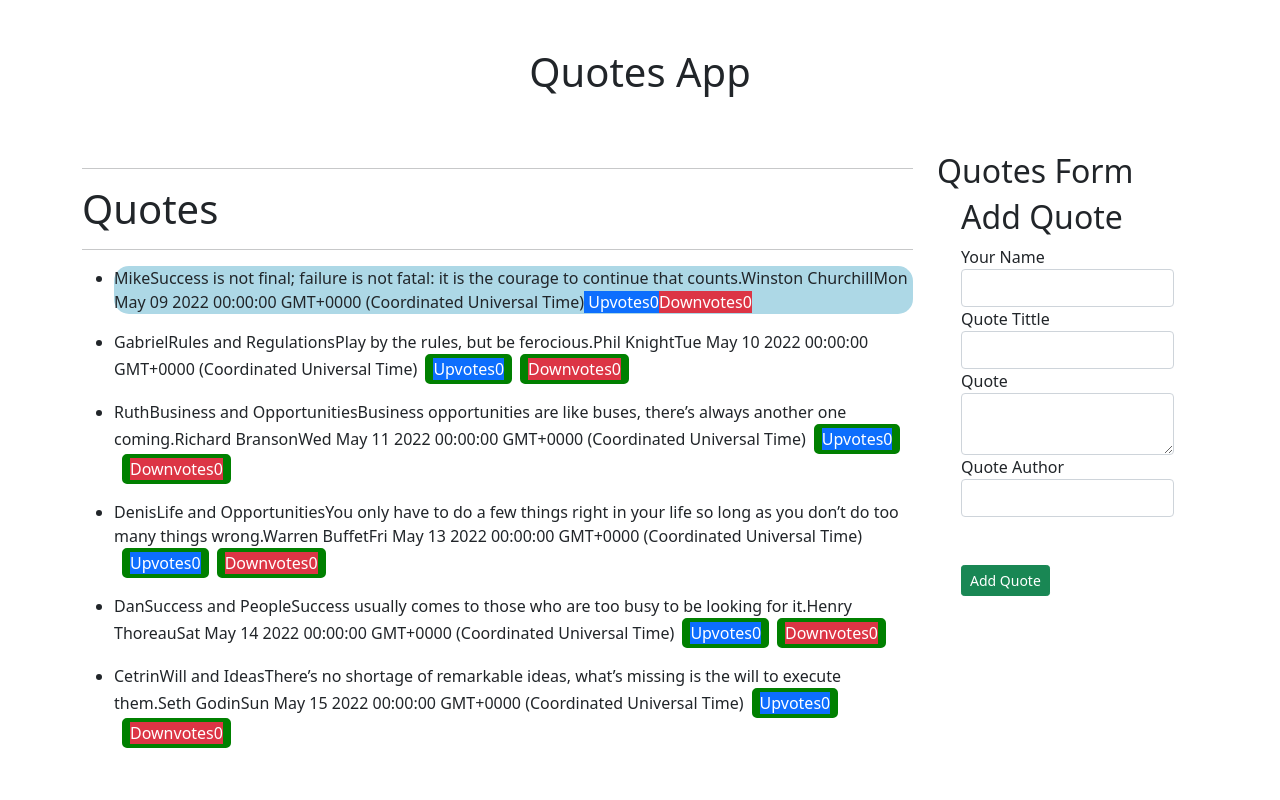
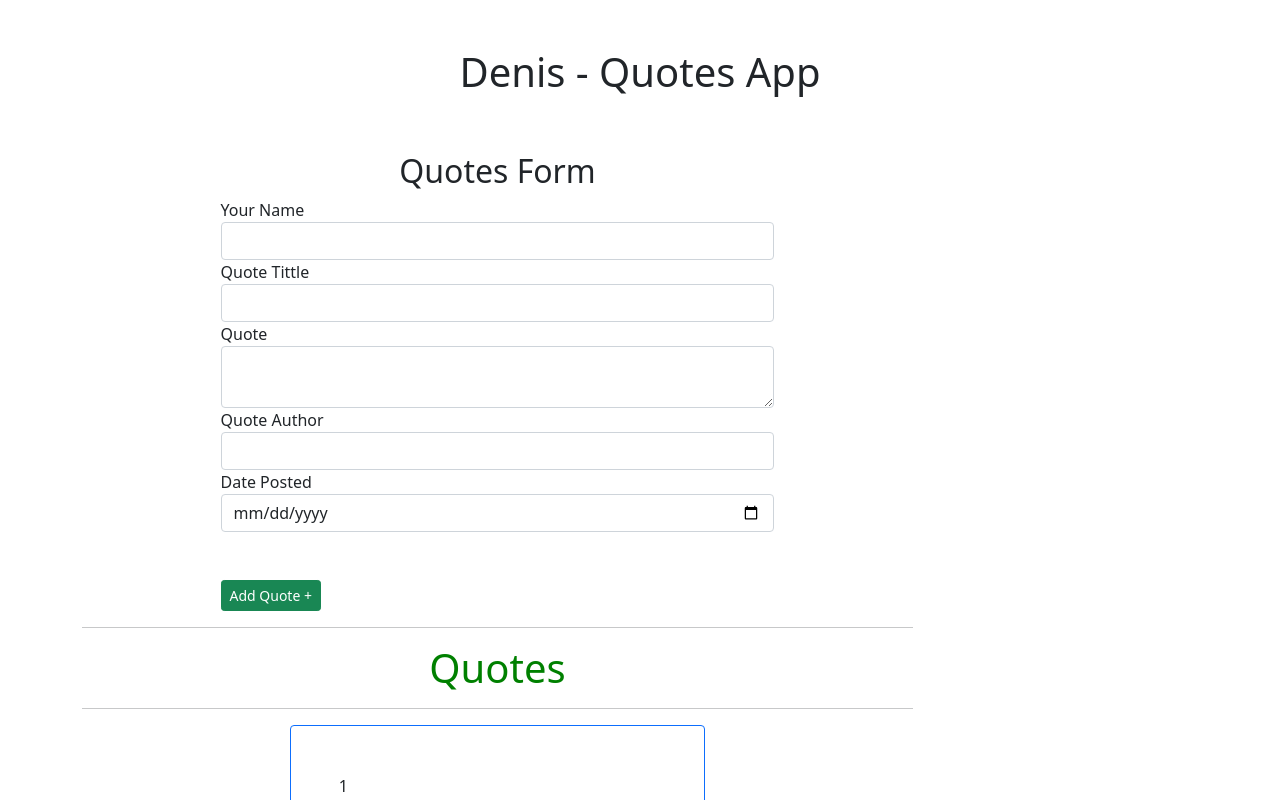
Before and after one commit to DenisMuga/WK1AngularIP-Quotes, an Angular app: page / in a window 1280 px wide. Shown: the top 800 px of the page. Built offline with nearby package versions, Linux system fonts and the light colour scheme.

Commit message:
chore: creating functions to operationalize the app

```diff
--- a/src/app/app.component.html
+++ b/src/app/app.component.html
@@ -1,57 +1,13 @@
-<h1 class = "mt-5 text-center">Quotes App</h1>
+<h1 class = "mt-5 text-center">Denis - Quotes App</h1>
 <div class="container">
   <div class="row">
     <div class="col-md-9 mt-5">
-      <app-quotes></app-quotes>
+      <app-quotes ></app-quotes>
     </div>
     <div class="col-md-3 mt-5">
-      <h2>Quotes Form </h2>
-      <div class="container-fluid">
-        <h2 class="heading">Add Quote</h2>
-        <!-- <hr> -->
-        <form>
-            <div class="form-group">
-              <label for="name">Your Name</label>
-              <input type="text" required class="form-control" id="name"  minlength="3">
-              <!-- <div *ngIf="name.invalid && name.dirty" class="alert alert-danger">
-                <div *ngIf="name.errors.required">
-                    Your name is required.
-                </div>
-                <div *ngIf="name.errors.minlength">
-                  Name is at least 3 characters long.
-                </div>
-              </div>  -->
-            </div>
-            <div class="form-group">
-              <label for="name">Quote Tittle</label>
-              <input type="text" required class="form-control" id="title"  name="title">
-              <!-- <div *ngIf="title.invalid && title.dirty" class="alert alert-danger">
-                <div *ngIf="title.errors.required">
-                    Title is required.
-                </div>
-              </div> -->
-            </div>
-            <div class="form-group">
-              <label for="description">Quote</label>
-              <textarea class="form-control" id="quote" rows="2" required  name="quote" ></textarea>
-              <!-- <div *ngIf="quote.invalid && quote.dirty" class="alert alert-danger">
-                <div *ngIf="quote.errors.required">
-                    Quote can not be empty.
-                </div>
-              </div> -->
-            </div>
-            <div class="form-group">
-              <label for="name">Quote Author</label>
-              <input type="text" required class="form-control" id="author" name="author">
-              <!-- <div *ngIf="title.invalid && title.dirty" class="alert alert-danger">
-                <div *ngIf="title.errors.required">
-                    Author Name is required.
-                </div>
-              </div> -->
-            </div>
-            <button type="submit" class="btn btn-sm btn-success mt-5">Add Quote</button>
-        </form>
-      </div>
+
+
+
 
     </div>
   </div>
--- a/src/app/app.component.ts
+++ b/src/app/app.component.ts
@@ -1,4 +1,6 @@
 import { Component } from '@angular/core';
+import { NgForm } from '@angular/forms';
+import { Quote } from './quote';
 
 @Component({
   selector: 'app-root',
@@ -7,4 +9,8 @@ import { Component } from '@angular/core';
 })
 export class AppComponent {
   title = 'Quotes';
+
+
+
+
 }
--- a/src/app/app.module.ts
+++ b/src/app/app.module.ts
@@ -6,6 +6,8 @@ import { AppComponent } from './app.component';
 import { QuotesComponent } from './quotes/quotes.component';
 import { HighlightsDirective } from './highlights.directive';
 import { DatePipePipe } from './date-pipe.pipe';
+import { FormsModule } from '@angular/forms';
+import { FormComponent } from './form/form.component';
 
 
 @NgModule({
@@ -14,10 +16,11 @@ import { DatePipePipe } from './date-pipe.pipe';
     QuotesComponent,
     HighlightsDirective,
     DatePipePipe,
+    FormComponent,
   ],
   imports: [
     BrowserModule,
-    AppRoutingModule
+    AppRoutingModule,FormsModule
   ],
   providers: [],
   bootstrap: [AppComponent, QuotesComponent]
--- a/src/app/date-pipe.pipe.ts
+++ b/src/app/date-pipe.pipe.ts
@@ -12,10 +12,10 @@ export class DatePipePipe implements PipeTransform {
     const secondsInADay = 86400;
 
     var dateDifferenceSeconds=dateDifference*0.001;
-    var dateCounter = dateDifferenceSeconds/secondsInADay;
+    var dateCounter = Math.ceil(dateDifferenceSeconds/secondsInADay
+      )
 
-
-    if (dateCounter >= 1 && todayWithNoTime > value){
+    if (dateCounter >= 1){
       return dateCounter;
   }else{
       return 0;
--- /dev/null
+++ b/src/app/form/form.component.html
@@ -0,0 +1,28 @@
+
+<h2 class="text-center">Quotes Form </h2>
+      <div class="container-fluid">
+      </div>
+
+<form #form="ngForm" (ngSubmit)="submitDetails(form)" class="col-md-8 mx-auto">
+    <div class="form-group">
+      <label for="name">Your Name</label>
+      <input type="text" required class="form-control" id="name"  minlength="3" name="name" ngModel>
+    </div>
+    <div class="form-group">
+      <label for="name">Quote Tittle</label>
+      <input type="text" required class="form-control" id="title"  name="title" ngModel>
+    </div>
+    <div class="form-group">
+      <label for="description">Quote</label>
+      <textarea class="form-control" id="quote" rows="2" required  name="quote" ngModel></textarea>
+    </div>
+    <div class="form-group">
+      <label for="name">Quote Author</label>
+      <input type="text" required class="form-control" id="author" name="author" ngModel>
+    </div>
+    <div class="form-group">
+      <label for="name">Date Posted</label>
+      <input type="date" required class="form-control" id="date" name="date" ngModel>
+    </div>
+    <button type="submit" class="btn btn-sm btn-success mt-5">Add Quote +</button>
+</form>
--- /dev/null
+++ b/src/app/form/form.component.ts
@@ -0,0 +1,34 @@
+import { Component, OnInit,Output,EventEmitter,Input } from '@angular/core';
+import { Quote } from '../quote';
+import { NgForm } from '@angular/forms';
+
+
+@Component({
+  selector: 'app-form',
+  templateUrl: './form.component.html',
+  styleUrls: ['./form.component.css']
+})
+export class FormComponent implements OnInit {
+  @Output()formEvent=new EventEmitter<Quote>();
+  @Input () quotesarray!: Quote[]
+
+
+
+  constructor() { }
+
+  ngOnInit(): void {
+  }
+
+  submitDetails(form:NgForm){
+
+    let formData=form.value;
+    let dataSent= new Quote(this.quotesarray.length+1,formData.name,formData.title,formData.quote,formData.author,new Date(formData.date),0,0);
+
+
+    this.formEvent.emit(dataSent);
+
+
+  }
+
+
+}
--- a/src/app/quotes/quotes.component.html
+++ b/src/app/quotes/quotes.component.html
@@ -1,43 +1,54 @@
 
-
+<app-form (formEvent)="addQuote($event)" [quotesarray]="quotes"></app-form>
 <div>
     <hr>
     <h1 >Quotes</h1>
     <hr>
-    <ul *ngFor='let quote of quotes' >
-        <div *ngIf = 'quote.id ==1; then colorize else neutral'></div>
+    <div *ngFor="let quote of quotes; index as index;"  >
+
+        <div *ngIf = 'quote.id ==2; then colorize else neutral' class="row"></div>
         <ng-template #colorize>
-        <li appHighlights>
+        <div appHighlights class="p-5 w-50 mx-auto list-unstyled border border-primary rounded col-sm-12 col-md-6 col-lg-4">
         <!-- <span>{{quote.id}}</span> -->
-          <span>{{quote.name}}</span>
-          <span>{{quote.quote}}</span>
-          <span>{{quote.author}}</span>
-          <span>{{quote.datePosted}}</span>
-          <span class="btn-primary ml-3"> Upvotes{{quote.likes}}</span>
-          <span class="btn-danger ml-3">Downvotes{{quote.dislikes}}</span>
-        </li>
+          <p> Posted by:<span class="text-warning">{{quote.name}}</span></p>
+            <p class="my-5 text-success fs-3"><i class="fa-solid fa-quote-left fs-3 text-success"></i><span>{{quote.quote}}</span><i class="fa-solid fa-quote-right fs-3 text-success"></i></p>
+            <p>Author:<span class="text-success">{{quote.author}}</span></p>
+            <p>Date Posted: <span class="text-danger">{{quote.datePosted|date}}</span></p>
+            <p>Time Elapsed: <span class="text-danger">{{quote.datePosted|datePipe}} Days Ago</span></p>
+            <span class="btn btn-sm btn-primary ms-3 "> <i class="fa-solid fa-thumbs-up fs-3"></i><span class="ms-2">{{quote.likes}}</span></span>
+            <span class="btn btn-sm btn-danger ms-3" (click)="upVotec(index)"> <i class="fa-solid fa-thumbs-down fs-3" (click)="downVotec(index)"></i>{{quote.dislikes}}</span>
+            <span class="btn btn-sm ms-3" (click)="deleteQuote(index)"><i class="fa-solid fa-trash-can fs-3 text-danger"></i></span>
+
+        </div>
         </ng-template>
-        <ng-template #neutral>
-            <li>
-                <!-- <span>{{quote.id}}</span> -->
-                  <span>{{quote.name}}</span>
-                  <span>{{quote.title}}</span>
-                  <span>{{quote.quote}}</span>
-                  <span>{{quote.author}}</span>
-                  <span>{{quote.datePosted}}</span>
-                  <button><span class="btn-primary ml-3"> Upvotes{{quote.likes}}</span></button>
-                  <button><span class="btn-danger ml-3">Downvotes{{quote.dislikes}}</span></button>
-                </li>
+        <ng-template #neutral >
+            <div class= "w-50 p-5 mt-2 mx-auto list-unstyled border border-primary rounded col-sm-12 col-md-6 col-lg-4 mt-2">
+                <span>{{quote.id}}</span>
+                  <p>Posted by:<span class="text-warning">{{quote.name}}</span></p>
+                  <span class="text-uppercase d-block text-success my-2">{{quote.title}}</span>
+                  <p class="my-5 text-info fs-3"><i class="fa-solid fa-quote-left fs-3 text-success"></i><span>{{quote.quote}}</span><i class="fa-solid fa-quote-right fs-3 text-success"></i></p>
+                  <p>Author:<span class="text-success">{{quote.author}}</span></p>
+                  <p>Date Posted: <span class="text-danger">{{quote.datePosted|date}}</span></p>
+                  <p>Time Elapsed: <span class="text-danger">{{quote.datePosted|datePipe}} Days Ago</span></p>
+                  <span class="btn btn-sm btn-primary ms-3 " (click)="upVote(index)"> <i class="fa-solid fa-thumbs-up fs-3"></i><span class="ms-2">{{quote.likes}}</span></span>
+                  <span class="btn btn-sm btn-danger ms-3" (click)="downVote(index)"> <i class="fa-solid fa-thumbs-down fs-3"></i>{{quote.dislikes}}</span>
+
+                  <span class="btn btn-sm ms-3" (click)="deleteQuote(index)"><i class="fa-solid fa-trash-can fs-3 text-danger"></i></span>
+
+            </div>
 
         </ng-template>
-    </ul>
+      </div>
   </div>
 
   <style>
     button{
       border-radius: 5px;
-      border: 2px solid green;
+      border: none;
       margin-left: 8px;
-      background-color: green;
+    }
+    h1{
+      color: green;
+      text-align: center;
     }
   </style>
--- a/src/app/quotes/quotes.component.ts
+++ b/src/app/quotes/quotes.component.ts
@@ -1,4 +1,4 @@
-import { Component, OnInit } from '@angular/core';
+import { Component, OnInit,Input } from '@angular/core';
 import { Quote } from '../quote';
 
 @Component({
@@ -8,19 +8,52 @@ import { Quote } from '../quote';
 })
 export class QuotesComponent implements OnInit {
   title = 'My Qoutes App';
-  quotes:Quote [] = [
-    new Quote (1, ' Mike','Success and Failure', 'Success is not final; failure is not fatal: it is the courage to continue that counts.', 'Winston Churchill',  new Date(2022,4,9),0,0),
-    new Quote (2, ' Gabriel', 'Rules and Regulations', 'Play by the rules, but be ferocious.', 'Phil Knight',  new Date(2022,4,10),0,0),
+  @Input ()formDetails: any;
+  quotes:Quote[] = [
+    new Quote (1, ' Mike','Success and Failure', 'Success is not final; failure is not fatal: it is the courage to continue that counts.', 'Winston Churchill',  new Date('2022-03-02'),0,0),
+    new Quote (2, ' Gabriel', 'Rules and Regulations', 'Play by the rules, but be ferocious.', 'Phil Knight',  new Date('2022-03-02'),0,0),
     new Quote (3, ' Ruth', 'Business and Opportunities', 'Business opportunities are like buses, there’s always another one coming.', 'Richard Branson',  new Date(2022,4,11),0,0),
     new Quote (4, 'Denis', 'Life and Opportunities', 'You only have to do a few things right in your life so long as you don’t do too many things wrong.', 'Warren Buffet',  new Date(2022,4,13),0,0),
     new Quote (5, 'Dan', 'Success and People', 'Success usually comes to those who are too busy to be looking for it.', 'Henry Thoreau',  new Date(2022,4,14),0,0),
     new Quote (6, 'Cetrin', 'Will and Ideas', 'There’s no shortage of remarkable ideas, what’s missing is the will to execute them.', 'Seth Godin',  new Date(2022,4,15),0,0),
   ]
 
+  addingQuote(formDetails:any){
+    this.quotes.push(formDetails)
 
-  constructor() { }
+  }
+
+
+  constructor() {
+
+   }
 
   ngOnInit(): void {
   }
 
+  deleteQuote(index:number){
+    if(confirm(`Are you sure you want to delete this on: ${this.quotes[index].title}`)){
+      this.quotes.splice(index,1)
+    }
+
+  }
+  upVote(index:number){
+    this.quotes[index].likes +=1
+  }
+  downVote(index:number){
+    this.quotes[index].dislikes +=1
+  }
+  upVotec(index:number){
+    this.quotes[index].likes +=1
+  }
+  downVotec(index:number){
+    this.quotes[index].dislikes +=1
+  }
+
+
+  addQuote(data:Quote){
+    this.quotes.push(data)
+
+  }
+
 }
--- a/src/index.html
+++ b/src/index.html
@@ -7,6 +7,7 @@
   <meta name="viewport" content="width=device-width, initial-scale=1">
   <link rel="icon" type="image/x-icon" href="favicon.ico">
   <link href="https://cdn.jsdelivr.net/npm/bootstrap@5.0.2/dist/css/bootstrap.min.css" rel="stylesheet" integrity="sha384-EVSTQN3/azprG1Anm3QDgpJLIm9Nao0Yz1ztcQTwFspd3yD65VohhpuuCOmLASjC" crossorigin="anonymous">
+  <link rel="stylesheet" href="https://cdnjs.cloudflare.com/ajax/libs/font-awesome/6.1.1/css/all.min.css" integrity="sha512-KfkfwYDsLkIlwQp6LFnl8zNdLGxu9YAA1QvwINks4PhcElQSvqcyVLLD9aMhXd13uQjoXtEKNosOWaZqXgel0g==" crossorigin="anonymous" referrerpolicy="no-referrer" />
 </head>
 <body>
 
```
Also changed, not shown: src/app/form/form.component.css (added), 1 other file (tests, documents, lock files or other folders).
